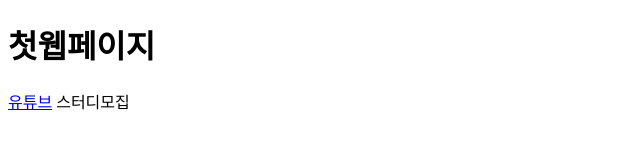
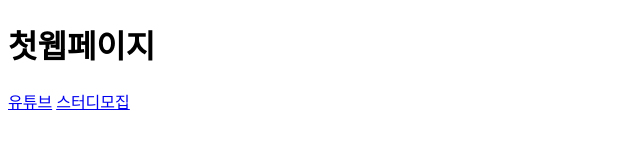
Before and after one commit to jjae12345/web, a plain HTML site: page index.html in a window 1280 px wide. Shown: the full height of the page, 0-640 px from the left. Drawn offline with Linux system fonts and the light colour scheme.

Commit message:
Update index.html

```diff
--- a/index.html
+++ b/index.html
@@ -9,6 +9,6 @@
 <body>
     <h1>첫웹페이지</h1>
     <a href="https://www.youtube.com/">유튜브</a>
-    <a herf ="study.html">스터디모집</a>
+    <a href ="study.html">스터디모집</a>
 </body>
 </html>
```
